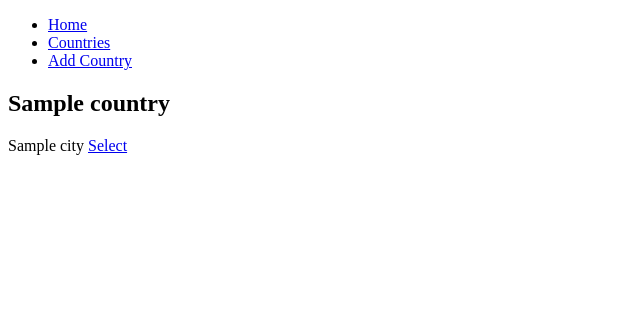
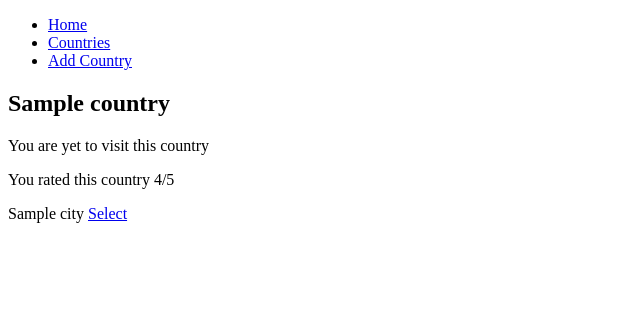
Before and after one commit to Sauzlo/travel_bucketlist_project, a Flask app: page /countries/1 in a window 1280 px wide. Shown: the top 330 px of the page, without its empty margins (0-640 px from the left). Run offline with Flask 3, Linux system fonts and the light colour scheme; a database or web service that is not in the repository returns one stand-in record (values such as "Sample title"); some libraries are stand-ins or nearby versions.

Commit message:
fixed update method so countries can now be edited

```diff
--- a/controllers/countries_controller.py
+++ b/controllers/countries_controller.py
@@ -44,6 +44,6 @@ def update(id):
     name = request.form["name"]
     rating = request.form["rating"]
     visited = "visited" in request.form
-    country = Country(name, rating, visited)
+    country = Country(name, rating, visited, id)
     country_repository.update(country)
     return redirect(f'/countries/{id}')
--- a/db/travel_bucket_list.sql
+++ b/db/travel_bucket_list.sql
@@ -4,7 +4,7 @@ DROP TABLE countries;
 CREATE TABLE countries (
     id SERIAL PRIMARY KEY,
     name VARCHAR(255),
-    rating INT,
+    rating INT CHECK (rating > 0 AND < 6),
     visited BOOLEAN
 );
 
--- a/models/city.py
+++ b/models/city.py
@@ -8,3 +8,6 @@ class City:
 
     def mark_as_visited(self):
         self.visited = True
+
+    def change_name(self, name):
+        self.name = name
--- a/templates/countries/edit.html
+++ b/templates/countries/edit.html
@@ -8,7 +8,7 @@
     </div>
     <div>
         <label for="rating">Rating</label>
-        <input id="rating" name="rating" type="number" value="{{ country.rating }}">
+        <input id="rating" name="rating" type="number" value="{{ country.rating }}" min="1" max="5">
     </div>
     <div>
         <label for="visited">Visited:</label>
--- a/templates/countries/show.html
+++ b/templates/countries/show.html
@@ -3,6 +3,14 @@
 {% block content %}
 <section>
     <h2>{{ country.name }}</h2>
+    {% if country.visited == True %}
+            <p>Country has been visited</p>
+        {% else %}
+            <p>You are yet to visit this country</p>
+        {% endif %}
+        {% if country.rating is not none %}
+            <p>You rated this country {{ country.rating }}/5</p>
+        {% endif %}
     {% for city in cities %}
         {{ city.name }}
         <a href="/cities/{{ city.id }}">Select</a>
```
Also changed, not shown: console.py (+10 -9 lines).
